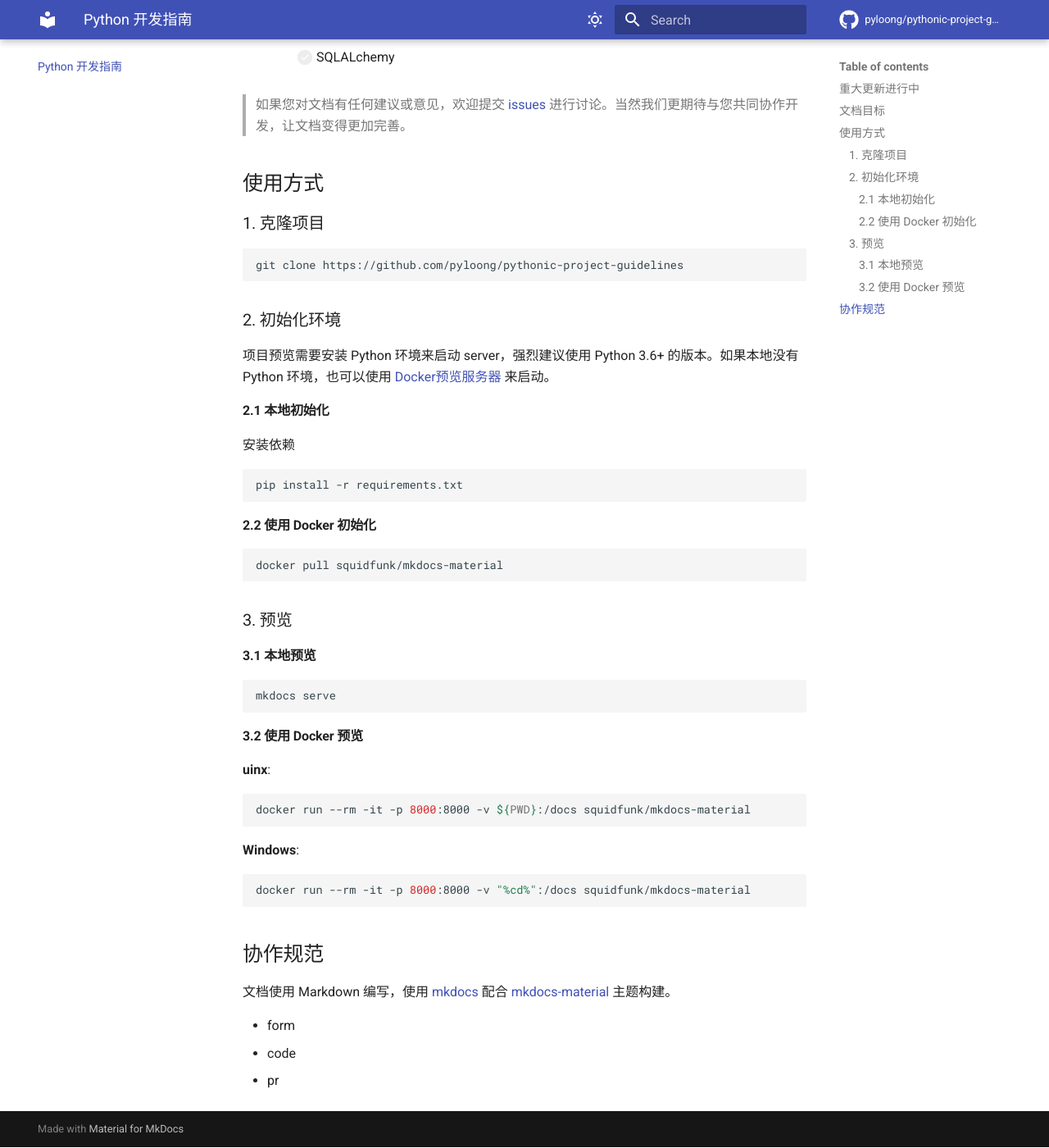
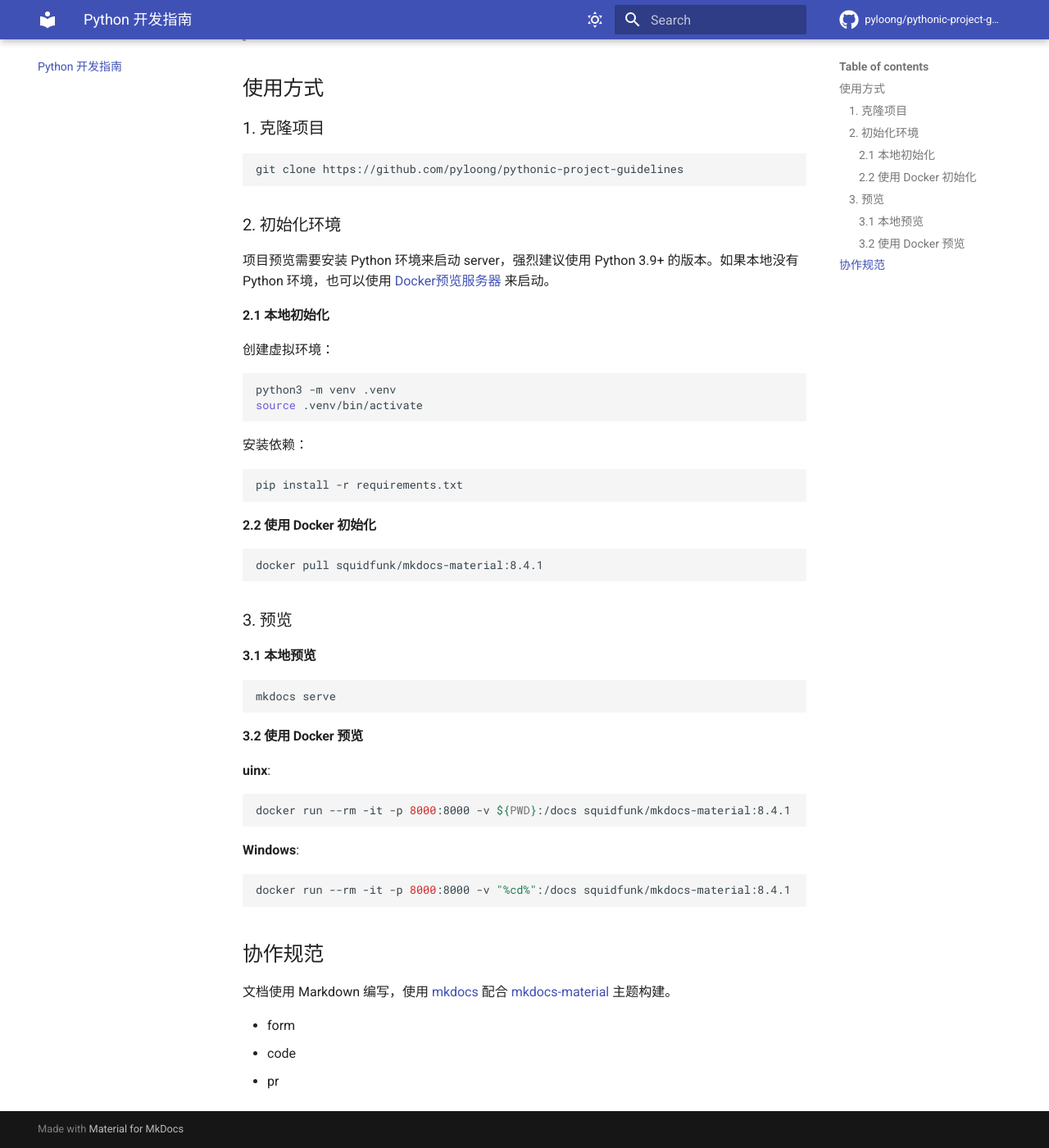
Before and after one commit to pyloong/pythonic-project-guidelines, an MkDocs documentation site: the page built from docs/index.md, in a window 1280 px wide and 1400 px high, scrolled down 1890 px. Shown: the whole window at 82% size. Built offline with MkDocs 1.6.1 and Material for MkDocs 9.7.7, drawn with Linux system fonts in a browser that asks for light colours; comment, search, counter and statistics services are not loaded; some of the changed text lies outside the part shown.

Commit message:
fix: 同步README.md到index.md，增加数据开发目录

````diff
--- a/docs/index.md
+++ b/docs/index.md
@@ -1,13 +1,8 @@
 # Python 项目工程化开发指南
 
-![GitHub Workflow Status (branch)](https://img.shields.io/github/workflow/status/pyloong/pythonic-project-guidelines/gh-deploy/main?label=gh-page&logo=github&style=flat-square)
+![GitHub Workflow Status (branch)](https://img.shields.io/github/workflow/status/pyloong/pythonic-project-guidelines/gh-page/main?label=gh-page&logo=github&style=flat-square)
 
-## 重大更新进行中
-
-- 基于新的项目模板同步调整文档
-- 增加数据处理实践板块
-
-## 文档目标
+文档目标：
 
 以通俗易懂结构清晰的文档向读者展示如何做 Python 工程化
 
@@ -19,7 +14,6 @@
 
 指南主要包含以下主题：
 
-
 - [x] 快速上手（一个最通用，最初级的示例项目）
 - [x] 开发前准备
     - [x] Python 环境的安装
@@ -28,7 +22,7 @@
 - [x] Python 规范
     - [x] 风格规范
     - [x] 语言规范
-- [x] 项目工程化
+- [x] 应用开发实践
     - [x] 初级教程(一个包含完整开发流程的示例项目)
         - [x] 初始化项目
         - [x] 功能开发
@@ -70,11 +67,20 @@
 
 ### 2. 初始化环境
 
-项目预览需要安装 Python 环境来启动 server，强烈建议使用 Python 3.6+ 的版本。如果本地没有 Python 环境，也可以使用 [Docker预览服务器](https://squidfunk.github.io/mkdocs-material/creating-your-site/#creating-your-site) 来启动。
+项目预览需要安装 Python 环境来启动 server，强烈建议使用 Python 3.9+ 的版本。如果本地没有 Python
+环境，也可以使用 [Docker预览服务器](https://squidfunk.github.io/mkdocs-material/creating-your-site/#creating-your-site)
+来启动。
 
 #### 2.1 本地初始化
 
-安装依赖
+创建虚拟环境：
+
+```bash
+python3 -m venv .venv
+source .venv/bin/activate
+```
+
+安装依赖：
 
 ```bash
 pip install -r requirements.txt
@@ -83,7 +89,7 @@
 #### 2.2 使用 Docker 初始化
 
 ```bash
-docker pull squidfunk/mkdocs-material
+docker pull squidfunk/mkdocs-material:8.4.1
 ```
 
 ### 3. 预览
@@ -99,18 +105,19 @@
 **uinx**:
 
 ```bash
-docker run --rm -it -p 8000:8000 -v ${PWD}:/docs squidfunk/mkdocs-material
+docker run --rm -it -p 8000:8000 -v ${PWD}:/docs squidfunk/mkdocs-material:8.4.1
 ```
 
 **Windows**:
 
 ```bash
-docker run --rm -it -p 8000:8000 -v "%cd%":/docs squidfunk/mkdocs-material
+docker run --rm -it -p 8000:8000 -v "%cd%":/docs squidfunk/mkdocs-material:8.4.1
 ```
 
 ## 协作规范
 
-文档使用 Markdown 编写，使用 [mkdocs](https://www.mkdocs.org/) 配合 [mkdocs-material](https://squidfunk.github.io/mkdocs-material-insiders/) 主题构建。
+文档使用 Markdown 编写，使用 [mkdocs](https://www.mkdocs.org/)
+配合 [mkdocs-material](https://squidfunk.github.io/mkdocs-material/) 主题构建。
 
 - form
 - code
````
Also changed, not shown: other parts of docs/index.md (+14 -11 lines), README.md (+20 -15 lines).
